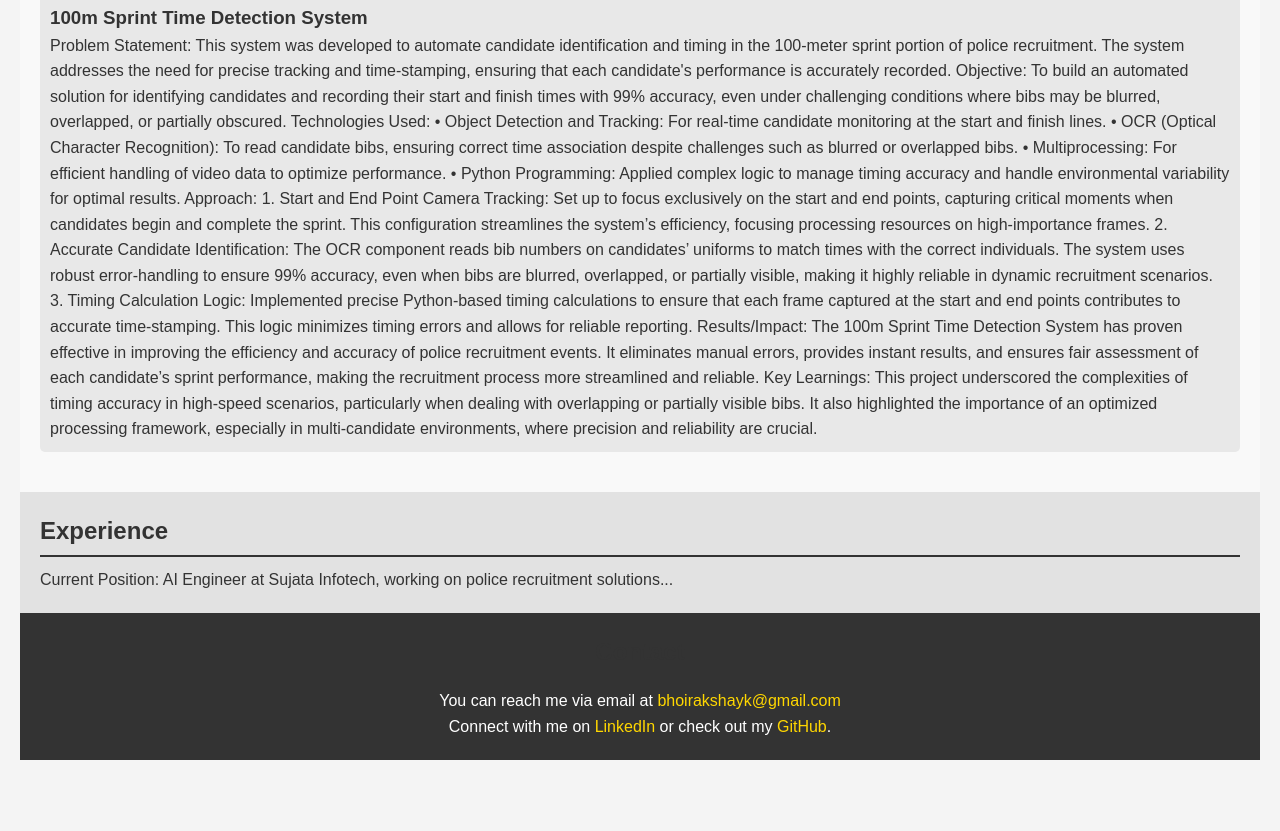
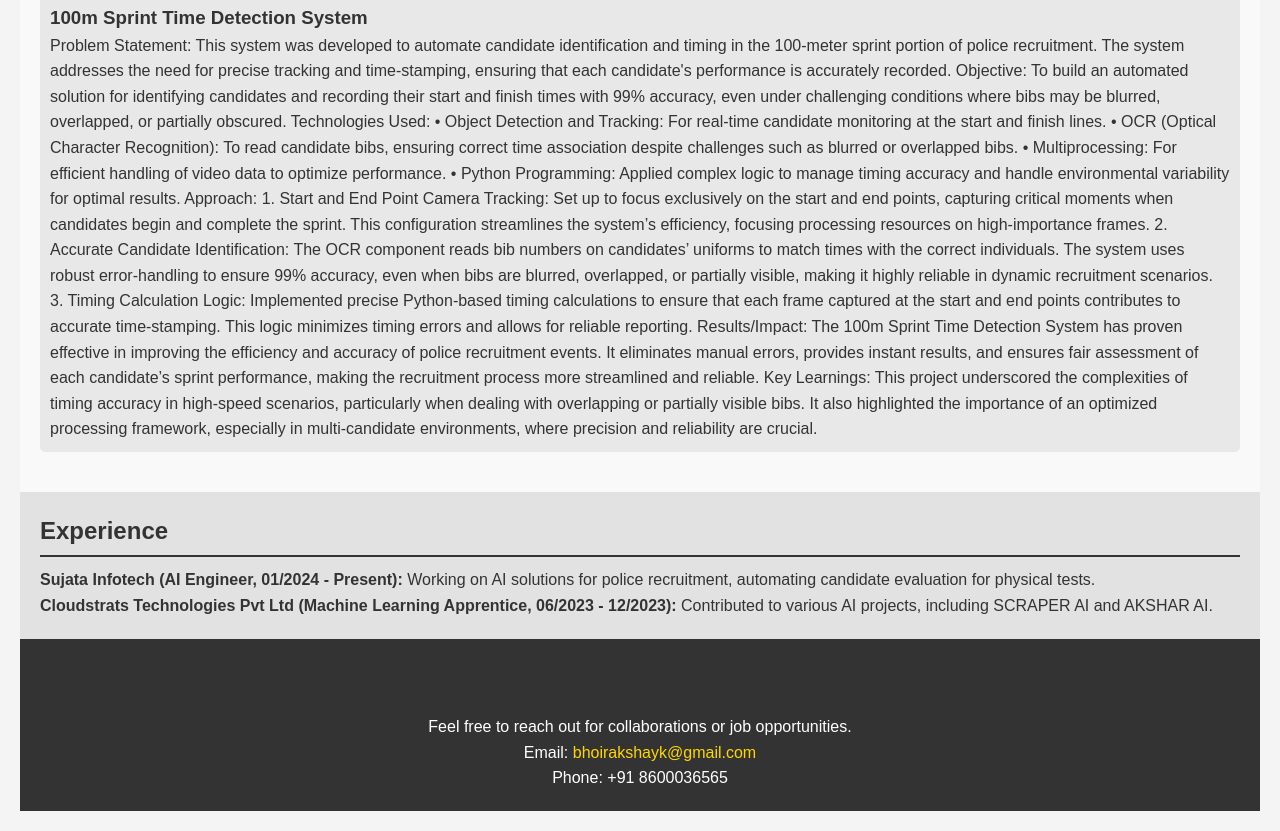
Before and after one commit to bhoirakshayk/bhoirakshayk.github.io, a plain HTML site: page index.html in a window 1280 px wide. Shown: the part 2573-3404 px from the top of the page. Before the commit the page ends 3353 px from the top, so only its background shows below. Drawn offline with Linux system fonts and the light colour scheme.

Commit message:
Update index.html

```diff
--- a/index.html
+++ b/index.html
@@ -143,22 +143,35 @@
         <div class="project">
             <h3>100m Sprint Time Detection System </h3>
             <p>Problem Statement:
-                This system was developed to automate candidate identification and timing in the 100-meter sprint portion of police recruitment. The system addresses the need for precise tracking and time-stamping, ensuring that each candidate's performance is accurately recorded.
+                This system was developed to automate candidate identification and timing in the 100-meter sprint portion of police recruitment.
+                The system addresses the need for precise tracking and time-stamping, ensuring that each candidate's performance is accurately recorded.
+
                 Objective:
-                To build an automated solution for identifying candidates and recording their start and finish times with 99% accuracy, even under challenging conditions where bibs may be blurred, overlapped, or partially obscured.
+                To build an automated solution for identifying candidates and recording their start and finish times with 99% accuracy, even under challenging
+                conditions where bibs may be blurred, overlapped, or partially obscured.
+
                 Technologies Used:
                 •	Object Detection and Tracking: For real-time candidate monitoring at the start and finish lines.
                 •	OCR (Optical Character Recognition): To read candidate bibs, ensuring correct time association despite challenges such as blurred or overlapped bibs.
                 •	Multiprocessing: For efficient handling of video data to optimize performance.
                 •	Python Programming: Applied complex logic to manage timing accuracy and handle environmental variability for optimal results.
                 Approach:
-                1.	Start and End Point Camera Tracking: Set up to focus exclusively on the start and end points, capturing critical moments when candidates begin and complete the sprint. This configuration streamlines the system’s efficiency, focusing processing resources on high-importance frames.
-                2.	Accurate Candidate Identification: The OCR component reads bib numbers on candidates’ uniforms to match times with the correct individuals. The system uses robust error-handling to ensure 99% accuracy, even when bibs are blurred, overlapped, or partially visible, making it highly reliable in dynamic recruitment scenarios.
-                3.	Timing Calculation Logic: Implemented precise Python-based timing calculations to ensure that each frame captured at the start and end points contributes to accurate time-stamping. This logic minimizes timing errors and allows for reliable reporting.
+                1.	Start and End Point Camera Tracking: Set up to focus exclusively on the start and end points, capturing critical moments when candidates
+                begin and complete the sprint. This configuration streamlines the system’s efficiency, focusing processing resources on high-importance frames.
+                2.	Accurate Candidate Identification: The OCR component reads bib numbers on candidates’ uniforms to match times with the correct individuals.
+                The system uses robust error-handling to ensure 99% accuracy, even when bibs are blurred, overlapped, or partially visible, making it highly
+                reliable in dynamic recruitment scenarios.
+                3.	Timing Calculation Logic: Implemented precise Python-based timing calculations to ensure that each frame captured at the start and end points
+                contributes to accurate time-stamping. This logic minimizes timing errors and allows for reliable reporting.
+
                 Results/Impact:
-                The 100m Sprint Time Detection System has proven effective in improving the efficiency and accuracy of police recruitment events. It eliminates manual errors, provides instant results, and ensures fair assessment of each candidate’s sprint performance, making the recruitment process more streamlined and reliable.
+                The 100m Sprint Time Detection System has proven effective in improving the efficiency and accuracy of police recruitment events.
+                It eliminates manual errors, provides instant results, and ensures fair assessment of each candidate’s sprint performance, making the recruitment
+                process more streamlined and reliable.
+
                 Key Learnings:
-                This project underscored the complexities of timing accuracy in high-speed scenarios, particularly when dealing with overlapping or partially visible bibs. It also highlighted the importance of an optimized processing framework, especially in multi-candidate environments, where precision and reliability are crucial.
+                This project underscored the complexities of timing accuracy in high-speed scenarios, particularly when dealing with overlapping or partially visible bibs.
+                It also highlighted the importance of an optimized processing framework, especially in multi-candidate environments, where precision and reliability are crucial.
                 </p>
         </div>
 
@@ -166,18 +179,34 @@
 
     </section>
 
-    <!-- Experience Section -->
+    <!-- Experience Section
     <section id="experience">
         <h2>Experience</h2>
         <p>Current Position: AI Engineer at Sujata Infotech, working on police recruitment solutions...</p>
     </section>
 
-    <!-- Contact Section -->
     <section id="contact">
         <h2>Contact</h2>
         <p>You can reach me via email at <a href="mailto:bhoirakshayk@gmail.com">bhoirakshayk@gmail.com</a></p>
         <p>Connect with me on <a href="https://linkedin.com/in/bhoirakshayk">LinkedIn</a> or check out my <a href="https://github.com/bhoirakshayk">GitHub</a>.</p>
-    </section>
+    </section> -->
 
+    <!-- Experience Section -->
+<section id="experience" class="fade-in">
+    <h2>Experience</h2>
+    <p><strong>Sujata Infotech (AI Engineer, 01/2024 - Present):</strong> Working on AI solutions for police recruitment, automating candidate evaluation for physical tests.</p>
+    <p><strong>Cloudstrats Technologies Pvt Ltd (Machine Learning Apprentice, 06/2023 - 12/2023):</strong> Contributed to various AI projects, including SCRAPER AI and AKSHAR AI.</p>
+</section>
+
+<!-- Contact Section -->
+<section id="contact" class="fade-in">
+    <h2>Contact</h2>
+    <p>Feel free to reach out for collaborations or job opportunities.</p>
+    <p>Email: <a href="mailto:bhoirakshayk@gmail.com">bhoirakshayk@gmail.com</a></p>
+    <p>Phone: +91 8600036565</p>
+</section>
+
+<!-- JavaScript for Scroll Effect -->
+<script src="scrollEffect.js"></script>
 </body>
 </html>
```
